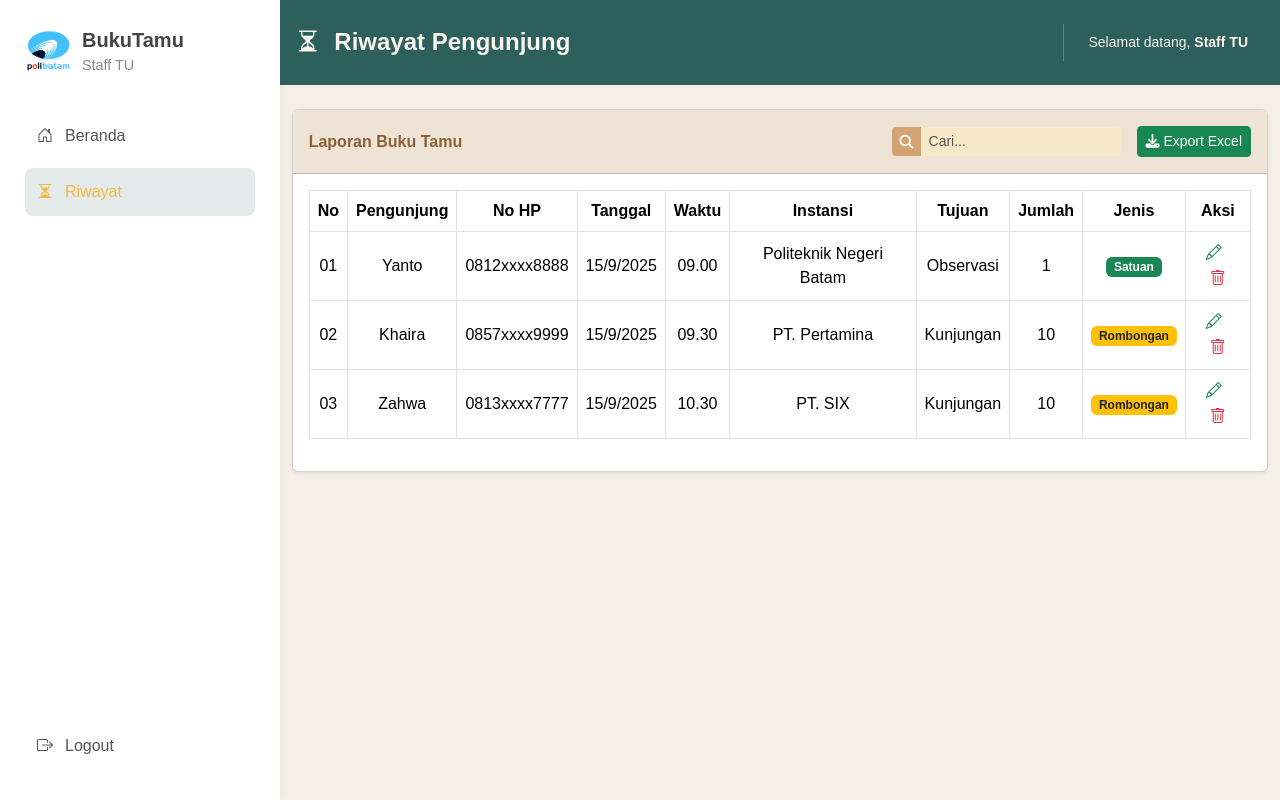
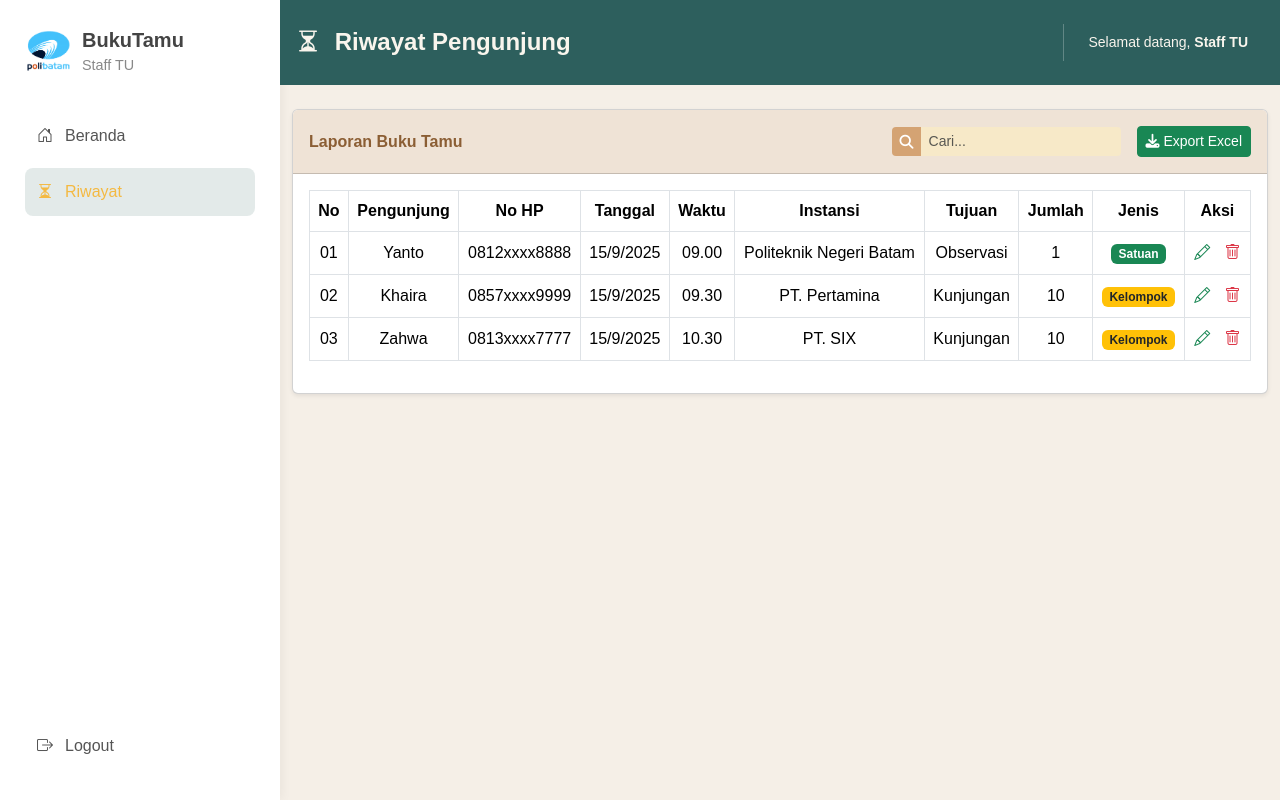
Before and after one commit to LuluKhaira/Buku-Tamu, a PHP site: page /dashboard_staffTU/riwayat.php in a window 1280 px wide. Run offline with PHP 8.4, Linux system fonts and the light colour scheme.

Commit message:
riwayat-kelompok

```diff
--- a/dashboard_staffTU/riwayat.php
+++ b/dashboard_staffTU/riwayat.php
@@ -94,7 +94,7 @@
                   <td>PT. Pertamina</td>
                   <td>Kunjungan</td>
                   <td>10</td>
-                  <td><span class="badge bg-warning text-dark">Rombongan</span></td>
+                  <td><span class="badge bg-warning text-dark">Kelompok</span></td>
                   <td>
                     <button class="btn btn-link p-0 me-2 text-success btn-edit"><i class="bi bi-pencil"></i></button>
                     <button class="btn btn-link p-0 text-danger btn-delete"><i class="bi bi-trash"></i></button>
@@ -110,7 +110,7 @@
                   <td>PT. SIX</td>
                   <td>Kunjungan</td>
                   <td>10</td>
-                  <td><span class="badge bg-warning text-dark">Rombongan</span></td>
+                  <td><span class="badge bg-warning text-dark">Kelompok</span></td>
                   <td>
                     <button class="btn btn-link p-0 me-2 text-success btn-edit"><i class="bi bi-pencil"></i></button>
                     <button class="btn btn-link p-0 text-danger btn-delete"><i class="bi bi-trash"></i></button>
```
